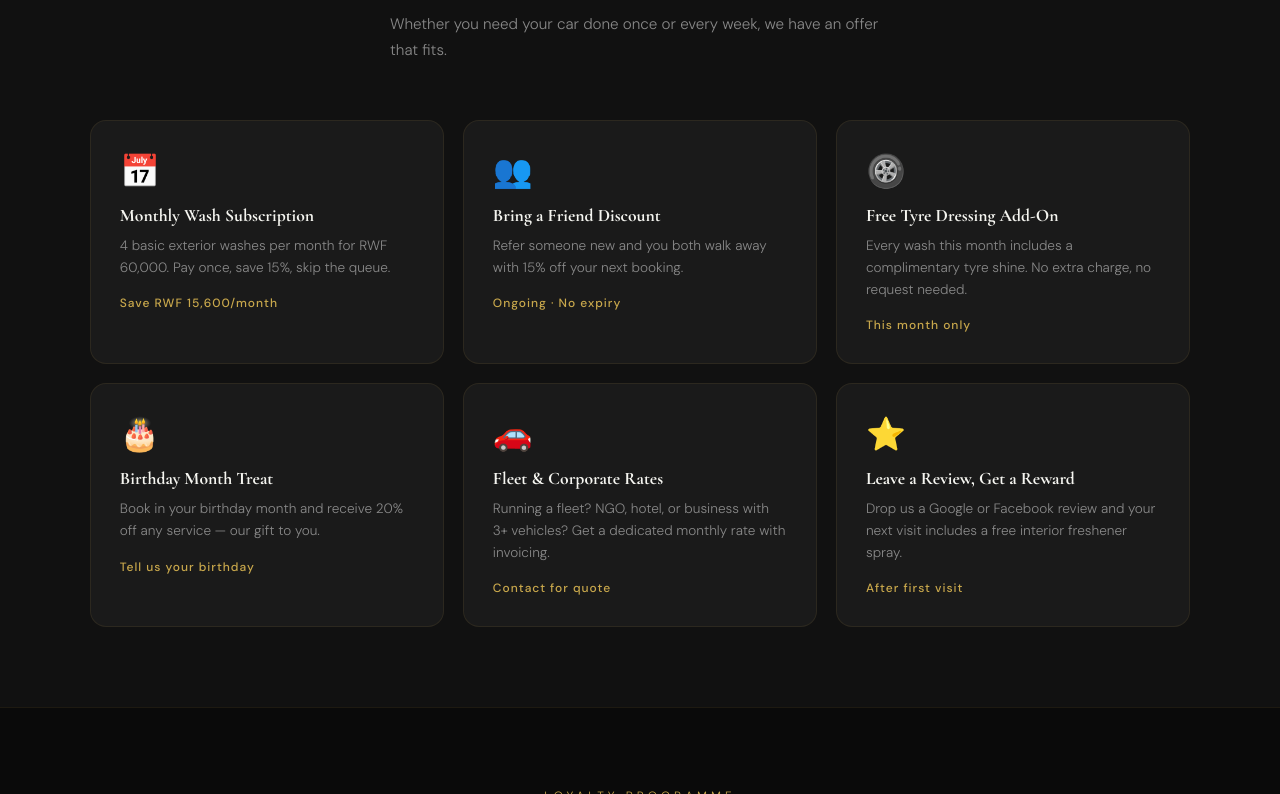
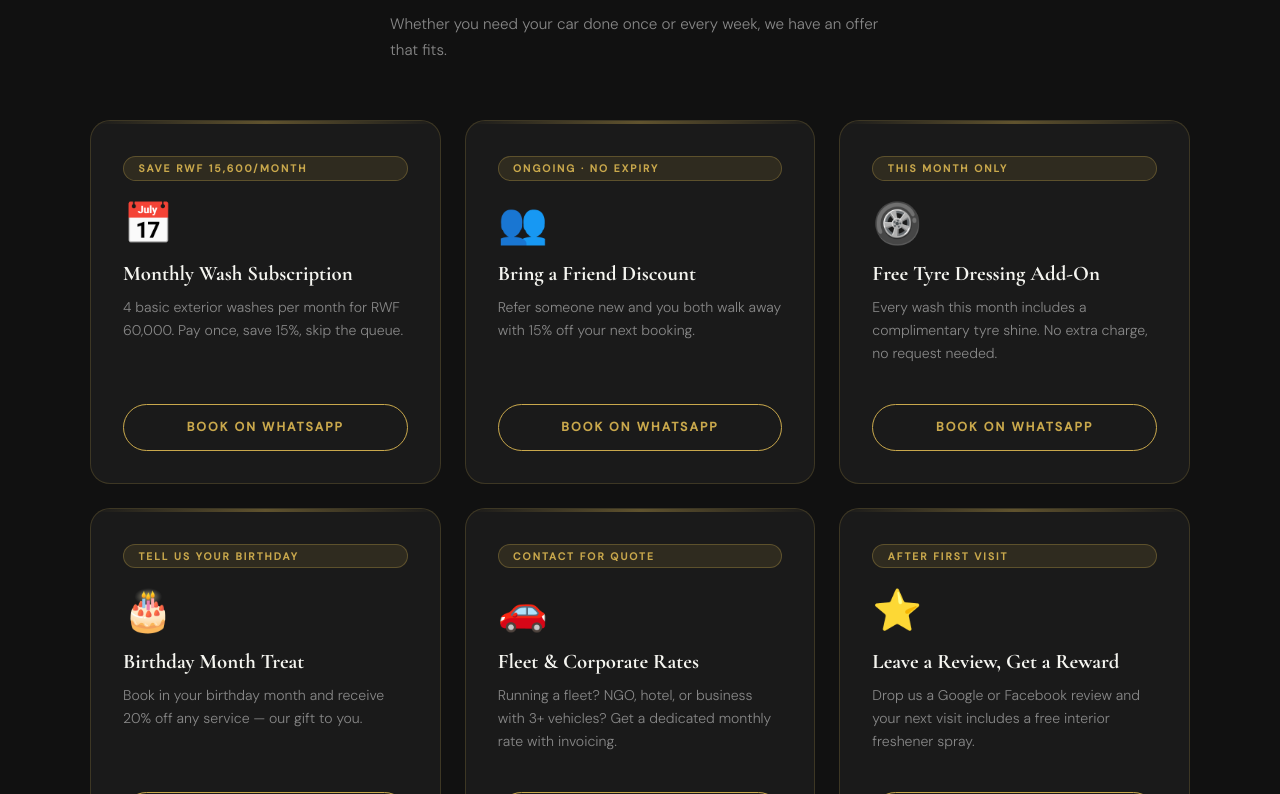
Before and after one commit to SBEmrvn/idetaildynasty, a React (Vite) app: page /promos in a window 1280 px wide. Shown: the part 1766-2560 px from the top of the page. Built offline with nearby package versions, Linux system fonts and the light colour scheme; no server answers; the database is empty.

Commit message:
feat: unify all promo cards to same design

```diff
--- a/src/pages/Promos.jsx
+++ b/src/pages/Promos.jsx
@@ -94,13 +94,14 @@ export default function Promos() {
         .promo-cta-btn.green-outline:hover { background: #4CAF50; color: var(--black); }
 
         /* SECONDARY CARDS */
-        .promo-secondary-grid { display: grid; grid-template-columns: repeat(auto-fit, minmax(280px, 1fr)); gap: 1.2rem; }
-        .promo-secondary-card { background: var(--dark2); border: 1px solid rgba(201,168,76,0.1); border-radius: 16px; padding: 1.8rem; transition: border-color 0.3s, transform 0.3s; }
-        .promo-secondary-card:hover { border-color: rgba(201,168,76,0.35); transform: translateY(-3px); }
-        .promo-secondary-icon { font-size: 2rem; margin-bottom: 0.8rem; }
-        .promo-secondary-title { font-family: var(--font-display); font-size: 1.1rem; color: var(--white); margin-bottom: 0.6rem; }
-        .promo-secondary-desc { color: var(--gray); font-size: 0.85rem; line-height: 1.6; margin-bottom: 0.8rem; }
-        .promo-secondary-tag { color: var(--gold); font-size: 0.75rem; font-weight: 500; letter-spacing: 1px; }
+        .promo-secondary-grid { display: grid; grid-template-columns: repeat(auto-fit, minmax(300px, 1fr)); gap: 1.5rem; }
+        .promo-secondary-card { background: var(--dark2); border: 1px solid rgba(201,168,76,0.2); border-radius: 20px; overflow: hidden; display: flex; flex-direction: column; transition: transform 0.3s, box-shadow 0.3s; }
+        .promo-secondary-card:hover { transform: translateY(-6px); box-shadow: 0 20px 60px rgba(201,168,76,0.1); border-color: rgba(201,168,76,0.4); }
+        .promo-secondary-body { padding: 2rem; flex: 1; display: flex; flex-direction: column; }
+        .promo-secondary-icon { font-size: 2.2rem; margin-bottom: 0.8rem; }
+        .promo-secondary-title { font-family: var(--font-display); font-size: 1.3rem; color: var(--white); margin-bottom: 0.6rem; }
+        .promo-secondary-desc { color: var(--gray); font-size: 0.88rem; line-height: 1.65; margin-bottom: auto; padding-bottom: 1.2rem; }
+        .promo-secondary-tag { color: var(--gold); font-size: 0.72rem; font-weight: 600; letter-spacing: 1.5px; text-transform: uppercase; padding: 0.3rem 0; border-top: 1px solid rgba(201,168,76,0.15); margin-top: 1rem; display: block; }
 
         /* LOYALTY */
         .promo-stamps { display: flex; justify-content: center; gap: 1rem; margin-bottom: 1.5rem; flex-wrap: wrap; }
@@ -219,10 +220,14 @@ export default function Promos() {
           <div className="promo-secondary-grid">
             {secondary.map((item, i) => (
               <div key={i} className="promo-secondary-card">
-                <div className="promo-secondary-icon">{item.icon}</div>
-                <h4 className="promo-secondary-title">{item.title}</h4>
-                <p className="promo-secondary-desc">{item.desc}</p>
-                <span className="promo-secondary-tag">{item.tag}</span>
+                <div className="promo-card-bar outline" />
+                <div className="promo-secondary-body">
+                  <span className="promo-card-tag outline">{item.tag}</span>
+                  <div style={{ fontSize: '2.5rem', marginBottom: '0.8rem' }}>{item.icon}</div>
+                  <h4 className="promo-secondary-title">{item.title}</h4>
+                  <p className="promo-secondary-desc">{item.desc}</p>
+                  <a href={WA_GENERAL} target="_blank" rel="noreferrer" className="promo-cta-btn gold-outline" style={{ marginTop: '1.2rem' }}>Book on WhatsApp</a>
+                </div>
               </div>
             ))}
           </div>
```
